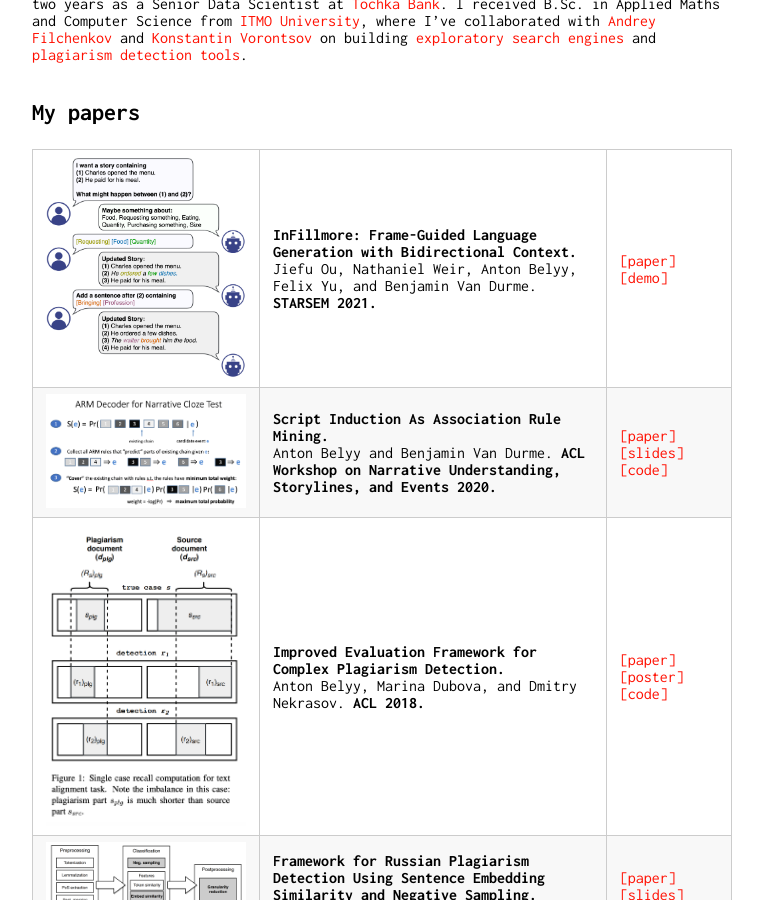
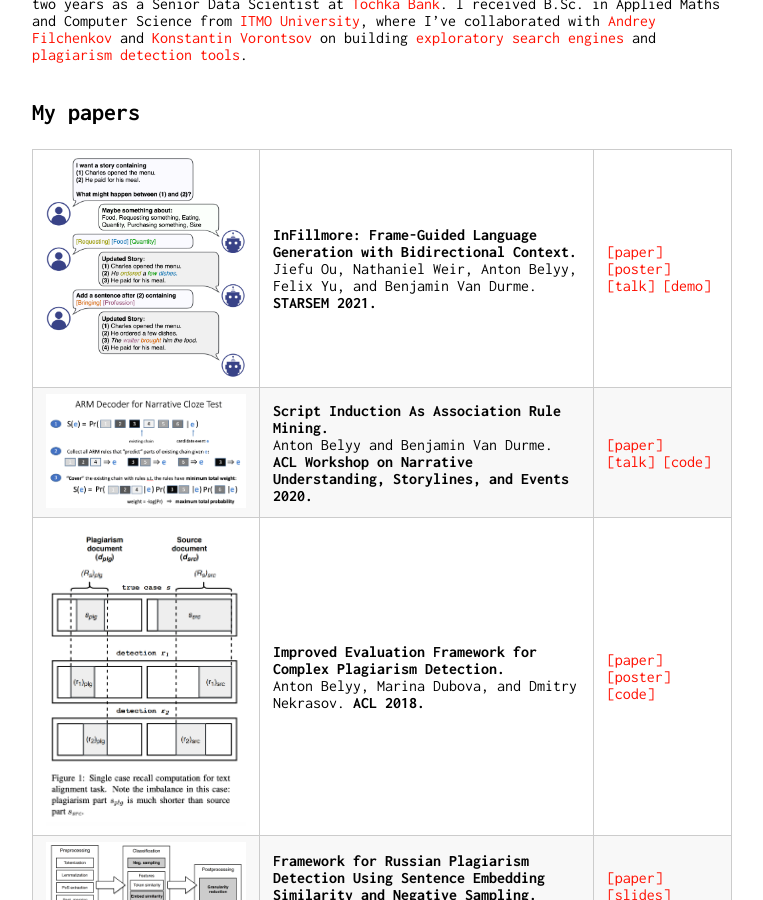
Before and after one commit to AVBelyy/AVBelyy.github.io, a Jekyll site: the page built from index.md, in a window 1280 px wide and 900 px high, scrolled down 487 px. Shown: the whole window, without its empty margins (258-1021 px from the left). Built offline with Jekyll 4.4.1, drawn with Linux system fonts in a browser that asks for light colours.

Commit message:
Update index.md

```diff
--- a/index.md
+++ b/index.md
@@ -14,8 +14,8 @@ I received B.Sc. in Applied Maths and Computer Science from [ITMO University](ht
 
 ## My papers
 
-<img src="img/publications/infillmore.png" alt="InFillmore screenshot" style="width: 200px"/> | **InFillmore: Frame-Guided Language Generation with Bidirectional Context.** <br>Jiefu Ou, Nathaniel Weir, Anton Belyy, Felix Yu, and Benjamin Van Durme. **STARSEM 2021.** | [[paper]](https://aclanthology.org/2021.starsem-1.12.pdf) [[demo]](https://nlp.jhu.edu/demos/infillmore)
-<img src="img/publications/si-as-arm.png" alt="SI as ARM screenshot" style="width: 200px"/> | **Script Induction As Association Rule Mining.** <br>Anton Belyy and Benjamin Van Durme. **ACL Workshop on Narrative Understanding, Storylines, and Events 2020.** | [[paper]](https://www.aclweb.org/anthology/2020.nuse-1.7/) [[slides]](https://slideslive.com/38929746/script-induction-as-association-rule-mining) [[code]](https://github.com/AVBelyy/arm-nachos)
+<img src="img/publications/infillmore.png" alt="InFillmore screenshot" style="width: 200px"/> | **InFillmore: Frame-Guided Language Generation with Bidirectional Context.** <br>Jiefu Ou, Nathaniel Weir, Anton Belyy, Felix Yu, and Benjamin Van Durme. **STARSEM 2021.** | [[paper]](https://aclanthology.org/2021.starsem-1.12.pdf) [[poster]](https://static.retloko.org/infillmore-2021/InFillmore_SEM_2021_Poster.pdf) [[talk]](https://static.retloko.org/infillmore-2021/7-Ou-InFillmore.mp4) [[demo]](https://nlp.jhu.edu/demos/infillmore)
+<img src="img/publications/si-as-arm.png" alt="SI as ARM screenshot" style="width: 200px"/> | **Script Induction As Association Rule Mining.** <br>Anton Belyy and Benjamin Van Durme. **ACL Workshop on Narrative Understanding, Storylines, and Events 2020.** | [[paper]](https://www.aclweb.org/anthology/2020.nuse-1.7/) [[talk]](https://slideslive.com/38929746/script-induction-as-association-rule-mining) [[code]](https://github.com/AVBelyy/arm-nachos)
 <img src="img/publications/normplagdet.png" alt="Normplagdet screenshot" style="width: 200px"/> | **Improved Evaluation Framework for Complex Plagiarism Detection.** <br>Anton Belyy, Marina Dubova, and Dmitry Nekrasov. **ACL 2018.** | [[paper]](http://www.aclweb.org/anthology/P18-2026) [[poster]](http://anthology.aclweb.org/attachments/P18-2026.Poster.pdf) [[code]](https://github.com/AVBelyy/normplagdet)
 <img src="img/publications/rusplagiarism.png" alt="Russian plagiarism detection screenshot" style="width: 200px"/> | **Framework for Russian Plagiarism Detection Using Sentence Embedding Similarity and Negative Sampling.** <br>Anton Belyy and Marina Dubova. **Dialogue 2018.** | [[paper]](http://www.dialog-21.ru/media/4289/belyyav_dubovama.pdf) [[slides]](http://www.dialog-21.ru/media/4351/belyy_dubova.pdf) [[code]](https://github.com/AVBelyy/hack-the-plag-2017)
 <img src="img/publications/hartm.png" alt="Hiearchical ARTM improvement screenshot" style="width: 200px"/> | **Quality Evaluation and Improvement for Hierarchical Topic Modeling.** <br>Anton Belyy, Mariia Seleznova, Alexey Sholokhov, and Konstantin Vorontsov. **Dialogue 2018.** | [[paper]](http://www.dialog-21.ru/media/4562/belyyavplusetal.pdf) [[slides]](http://www.dialog-21.ru/media/4352/belyy_seleznova.pdf) [[demo]](https://github.com/AVBelyy/Rysearch)
```
